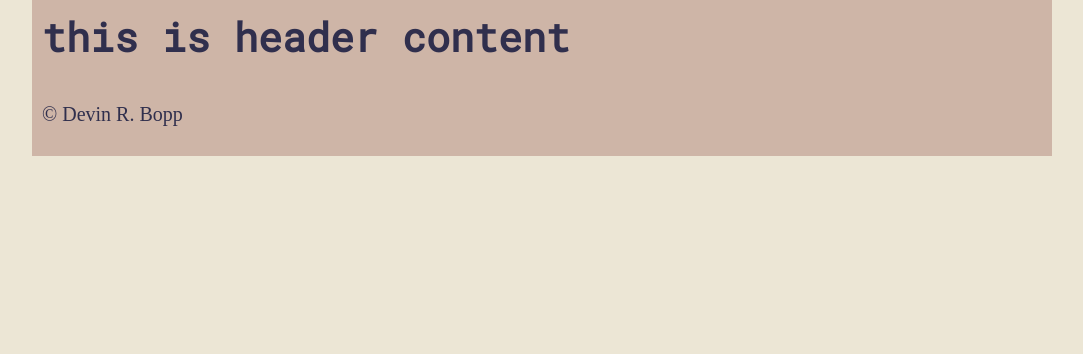
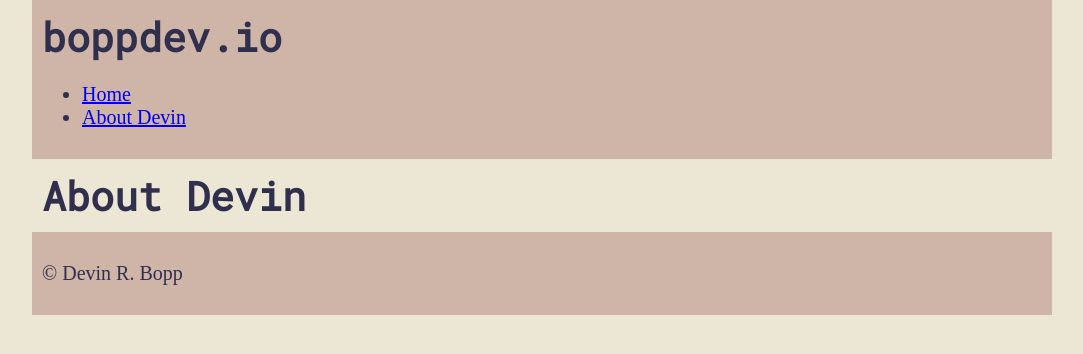
Before and after one commit to devinrbopp/personal-site, a React (Create React App) app: page /about in a window 1280 px wide. Shown: the top 354 px of the page, without its empty margins (108-1191 px from the left). Built offline with nearby package versions, Linux system fonts and the light colour scheme.

Commit message:
navbar functional

```diff
--- a/src/App.js
+++ b/src/App.js
@@ -1,16 +1,19 @@
 import { BrowserRouter, Routes, Route } from 'react-router-dom';
 
 import Home from './components/Home';
+import About from './components/About';
+
 import Header from './partials/Header';
 import Footer from './partials/Footer';
 
 function App() {
   return (
     <div className="App">
-      <Header />
       <BrowserRouter>
+        <Header />
         <Routes>
           <Route path="/" element={<Home />} />
+          <Route path="/about" element={<About />} />
         </Routes>
       </BrowserRouter>
       <Footer />
--- /dev/null
+++ b/src/components/About.js
@@ -0,0 +1,7 @@
+export default function About(props) {
+    return(
+        <div className="page-content">
+            <h1>About Devin</h1>
+        </div>
+    )
+}
--- a/src/partials/Header.js
+++ b/src/partials/Header.js
@@ -1,7 +1,17 @@
+import React, { Component } from 'react'
+import { Link } from 'react-router-dom'
+
+
 export default function Header() {
     return(
         <div id='header'>
-            <h1>this is header content</h1>
+            <h1>boppdev.io</h1>
+            <nav>
+                <ul className='nav_ul'>
+                    <li><Link to="/">Home</Link></li>
+                    <li><Link to="/about">About Devin</Link></li>
+                </ul>
+            </nav>
         </div>
     )
 }
```
